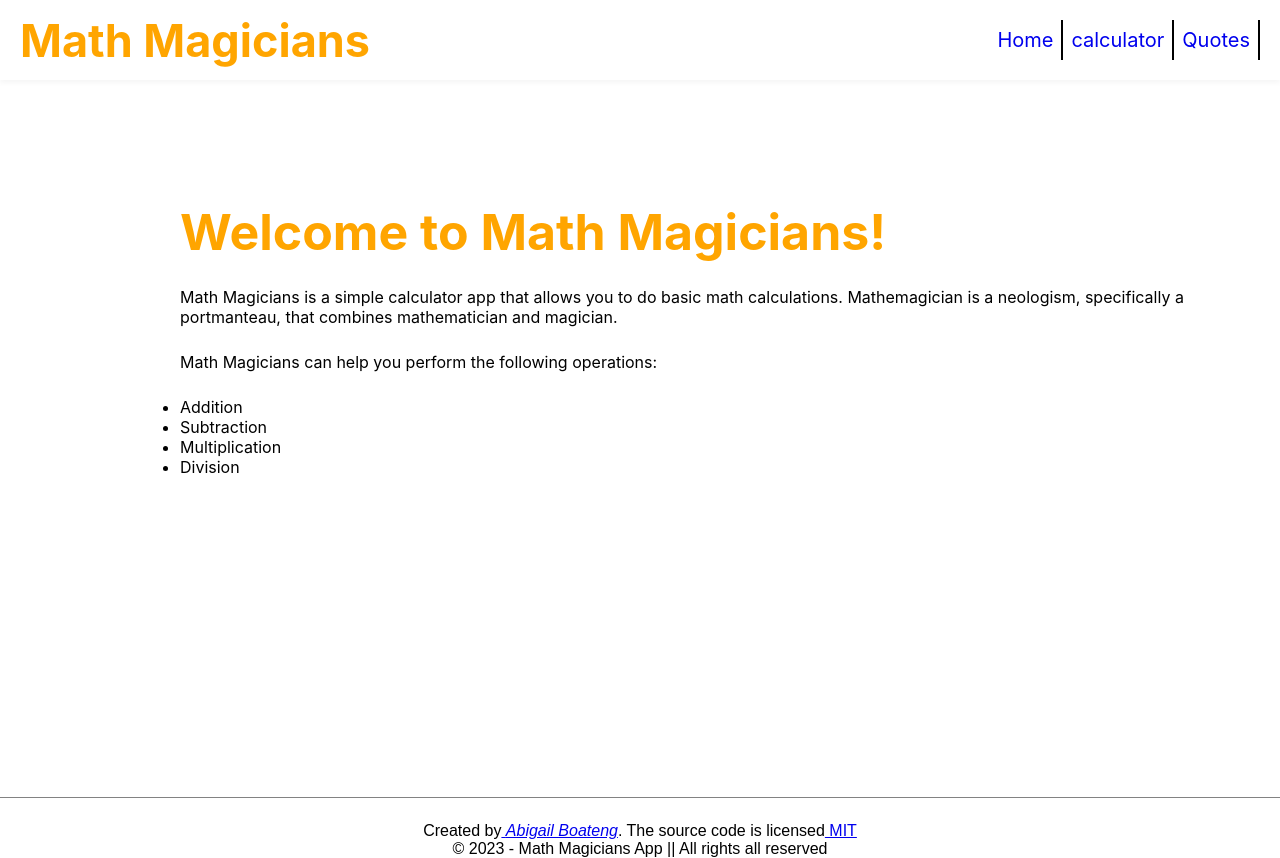
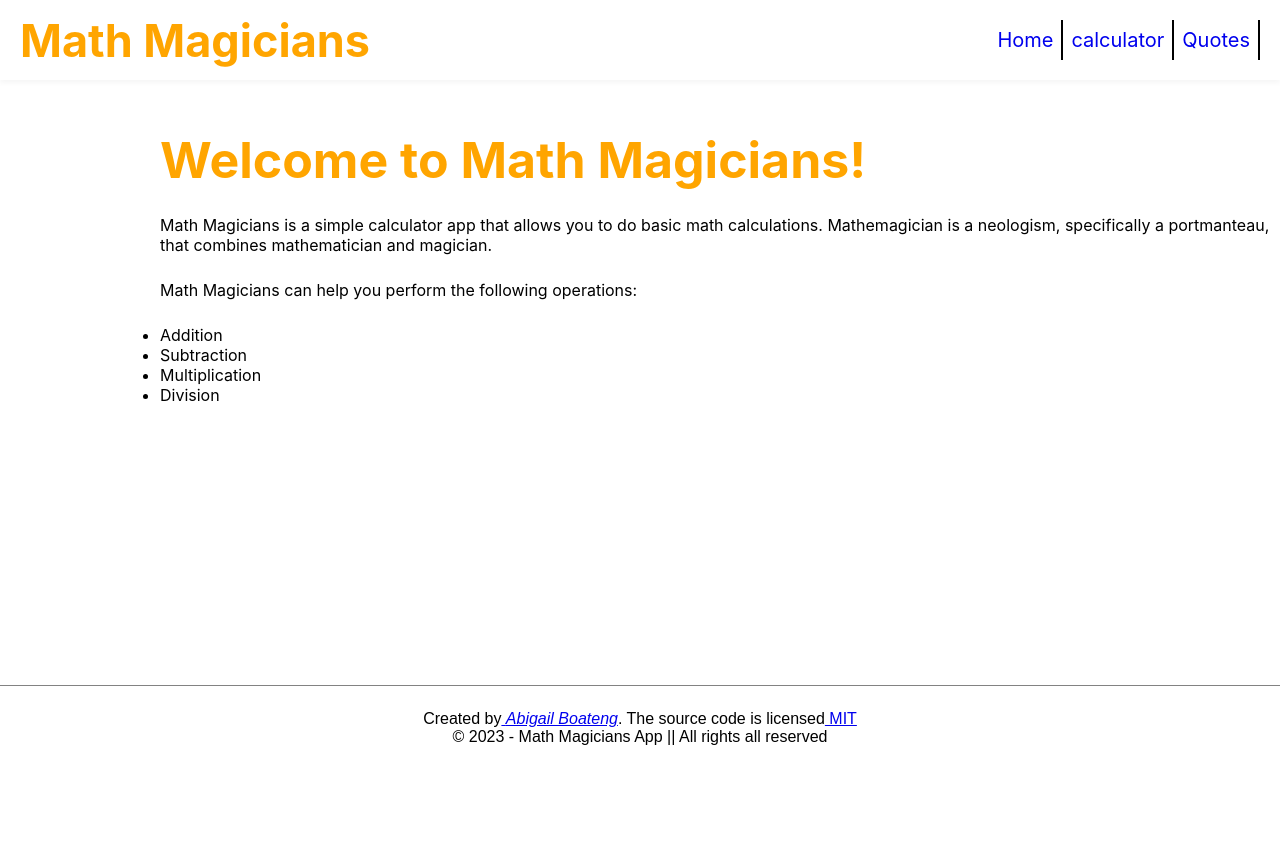
Before and after one commit to abenaTenkorang/math_magician, a React (Create React App) app: page / in a window 1280 px wide. After the commit the page ends 800 px from the top, so only its background shows below. Built offline with nearby package versions, Linux system fonts and the light colour scheme; a web font is replaced by a local one.

Commit message:
Remove nav component from index to app

```diff
--- a/src/App.js
+++ b/src/App.js
@@ -6,19 +6,20 @@ import Cal from './components/Calculator';
 
 import Footer from './components/Footer';
 import Home from './components/Home';
+import NavBar from './components/NavBar';
 
 class App extends React.PureComponent {
   render() {
     return (
       <>
-
-        <div className="app">
-          <Routes>
-            <Route path="/" element={<Home />} />
-            <Route path="calculator" element={<Cal />} />
-            <Route path="Quotes" element={<Quotes />} />
-          </Routes>
-        </div>
+        <NavBar />
+        {/* <div className="app"> */}
+        <Routes>
+          <Route path="/" element={<Home />} />
+          <Route path="calculator" element={<Cal />} />
+          <Route path="Quotes" element={<Quotes />} />
+        </Routes>
+        {/* </div> */}
         <Footer />
       </>
     );
--- a/src/index.js
+++ b/src/index.js
@@ -3,13 +3,11 @@ import ReactDOM from 'react-dom/client';
 import { BrowserRouter } from 'react-router-dom';
 import './index.css';
 import App from './App';
-import NavBar from './components/NavBar';
 
 const root = ReactDOM.createRoot(document.getElementById('root'));
 root.render(
   <React.StrictMode>
     <BrowserRouter>
-      <NavBar />
       <App />
     </BrowserRouter>
   </React.StrictMode>,
```
